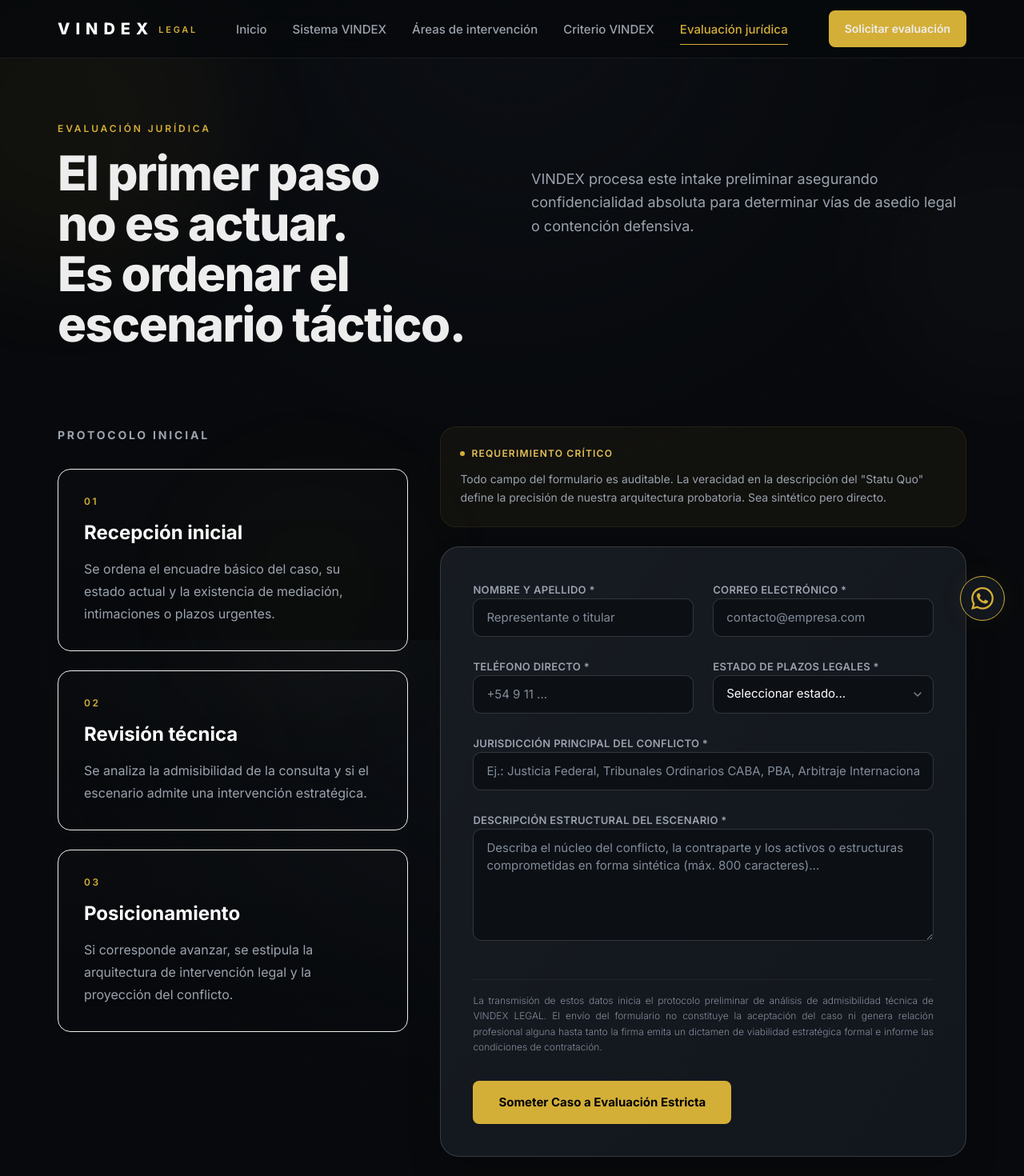
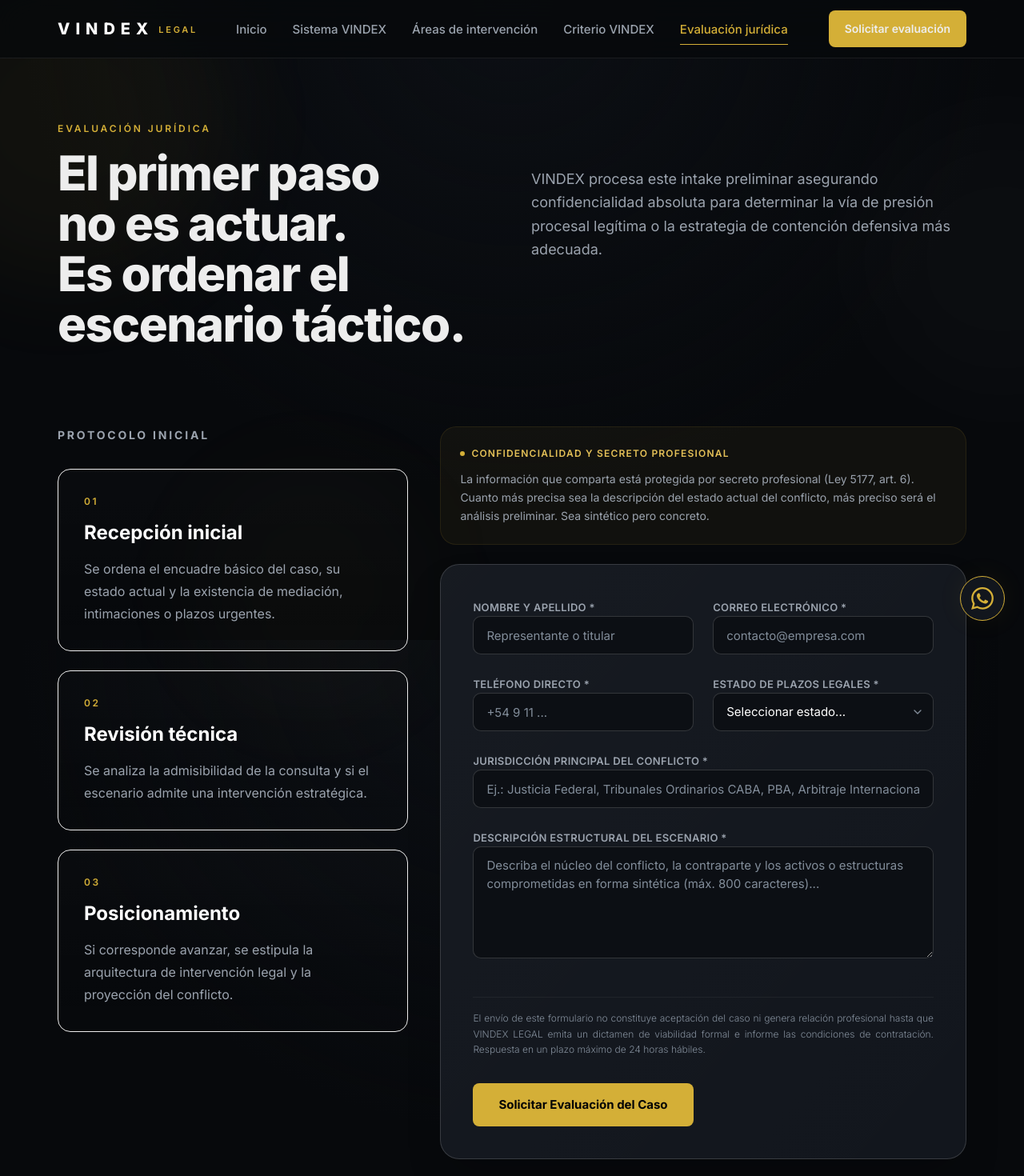
Before and after one commit to MarceRetamal/vindex, a Next.js app: page /evaluacion in a window 1280 px wide. Shown: the top 1470 px of the page at 80% size. Built offline with nearby package versions, Linux system fonts and the light colour scheme.

Commit message:
fix canonical

```diff
--- a/src/app/(site)/areas/page.tsx
+++ b/src/app/(site)/areas/page.tsx
@@ -7,8 +7,8 @@
 
 export const metadata: Metadata = buildMetadata({
   title: 'Áreas de Intervención Judicial',
-  description:
-    'Estructuras de defensa, arbitraje y litigio para escenarios patrimonialmente críticos.',
+  description: 'Estructuras de defensa, arbitraje y litigio para escenarios patrimonialmente críticos.',
+  path: '/areas',   // ← agregar
 })
 
 const areas = [
--- a/src/app/(site)/criterio/page.tsx
+++ b/src/app/(site)/criterio/page.tsx
@@ -7,8 +7,8 @@
 
 export const metadata: Metadata = buildMetadata({
   title: 'Criterio Institucional',
-  description:
-    'La diferencia no está en reaccionar. Está en posicionarse con autoridad y leer mejor el conflicto.',
+  description: 'La diferencia no está en reaccionar. Está en posicionarse con autoridad y leer mejor el conflicto.',
+  path: '/criterio',   // ← agregar
 })
 
 const principles = [
--- a/src/app/(site)/evaluacion/page.tsx
+++ b/src/app/(site)/evaluacion/page.tsx
@@ -12,6 +12,7 @@
   title: 'Evaluación jurídica',
   description:
     'Revisión preliminar de admisibilidad y encuadre del conflicto.',
+  path: '/evaluacion',
 })
 
 const steps = [
@@ -41,7 +42,7 @@
       <PageIntro
         eyebrow="Evaluación jurídica"
         title="El primer paso no es actuar. Es ordenar el escenario táctico."
-        description="VINDEX procesa este intake preliminar asegurando confidencialidad absoluta para determinar vías de asedio legal o contención defensiva."
+        description="VINDEX procesa este intake preliminar asegurando confidencialidad absoluta para determinar la vía de presión procesal legítima o la estrategia de contención defensiva más adecuada."
       />
 
       <div className="mt-16 md:mt-24 grid gap-10 lg:grid-cols-[0.8fr_1.2fr] items-start">
@@ -63,12 +64,12 @@
           <div className="space-y-5">
             <div className="rounded-[20px] border border-[var(--accent)]/10 bg-[var(--accent)]/5 p-6 mb-6">
               <p className="text-[12px] font-semibold uppercase tracking-[0.1em] text-[var(--accent-bright)] mb-3 flex items-center gap-2">
-                <span className="w-1.5 h-1.5 rounded-full bg-[var(--accent)]"></span>
-                Requerimiento Crítico
-              </p>
-              <p className="text-[14px] leading-relaxed text-[var(--text-secondary)]">
-                Todo campo del formulario es auditable. La veracidad en la descripción del "Statu Quo" define la precisión de nuestra arquitectura probatoria. Sea sintético pero directo.
-              </p>
+  <span className="w-1.5 h-1.5 rounded-full bg-[var(--accent)]"></span>
+  Confidencialidad y secreto profesional
+</p>
+<p className="text-[14px] leading-relaxed text-[var(--text-secondary)]">
+  La información que comparta está protegida por secreto profesional (Ley 5177, art. 6). Cuanto más precisa sea la descripción del estado actual del conflicto, más preciso será el análisis preliminar. Sea sintético pero concreto.
+</p>
             </div>
             <EvaluationForm />
           </div>
--- a/src/app/(site)/sistema/page.tsx
+++ b/src/app/(site)/sistema/page.tsx
@@ -7,8 +7,8 @@
 
 export const metadata: Metadata = buildMetadata({
   title: 'Sistema VINDEX',
-  description:
-    'Método de intervención jurídica: Lectura técnica, Evaluación táctica, Diseño y Ejecución.',
+  description: 'Método de intervención jurídica: Lectura técnica, Evaluación táctica, Diseño y Ejecución.',
+  path: '/sistema',   // ← agregar
 })
 
 const phases = [
--- a/src/components/forms/EvaluationForm.tsx
+++ b/src/components/forms/EvaluationForm.tsx
@@ -130,12 +130,11 @@
           <div className="absolute inset-0 bg-gradient-to-b from-zinc-900/20 to-transparent pointer-events-none" />
           <div className="max-w-xl space-y-6 relative z-10">
             <h3 className="text-[22px] font-bold tracking-[0.15em] text-white uppercase sm:text-[26px]">
-              Análisis en ejecución.
+              Consulta recibida.
             </h3>
             <p className="text-[14px] leading-relaxed text-zinc-400 font-light md:text-[15px] text-justify md:text-center">
-              Los datos ingresados han sido derivados al área de estrategia para evaluar la viabilidad de la intervención.
-              Si el escenario cumple con los criterios de admisibilidad institucional del gabinete, se abrirá un canal
-              oficial de comunicación en su línea telefónica registrada dentro de los próximos minutos.
+              El equipo de VINDEX LEGAL está revisando el caso. Se va a comunicar a su teléfono registrado dentro de las
+              próximas 24 horas hábiles para definir los próximos pasos.
             </p>
           </div>
         </div>
@@ -220,10 +219,10 @@
         {/* 🏛️ DISCLAIMER INSTITUCIONAL DE ADMISIBILIDAD */}
         <div className="text-justify border-t border-white/[0.05] pt-4">
           <p className="text-[12px] text-[var(--text-muted)] leading-relaxed font-light">
-            La transmisión de estos datos inicia el protocolo preliminar de análisis de admisibilidad técnica de VINDEX LEGAL.
-            El envío del formulario no constituye la aceptación del caso ni genera relación profesional alguna hasta tanto
-            la firma emita un dictamen de viabilidad estratégica formal e informe las condiciones de contratación.
-          </p>
+          El envío de este formulario no constituye aceptación del caso ni genera relación profesional hasta que VINDEX LEGAL
+          emita un dictamen de viabilidad formal e informe las condiciones de contratación. Respuesta en un plazo máximo de
+          24 horas hábiles.
+</p>
         </div>
 
         <div className="pt-2 space-y-4">
@@ -232,7 +231,7 @@
             disabled={isSubmitting}
             className="inline-flex w-full items-center justify-center rounded-[8px] bg-[var(--accent)] px-8 py-4 text-[15px] font-bold text-[var(--bg-deep)] transition-all duration-300 hover:-translate-y-[2px] hover:bg-[var(--accent-bright)] hover:shadow-lg hover:shadow-[var(--accent-mute)] disabled:cursor-not-allowed disabled:opacity-50 sm:w-auto"
           >
-            {isSubmitting ? 'Cifrando envío...' : 'Someter Caso a Evaluación Estricta'}
+            {isSubmitting ? 'Enviando...' : 'Solicitar Evaluación del Caso'}
           </button>
 
           {warnings.length > 0 && (
```
